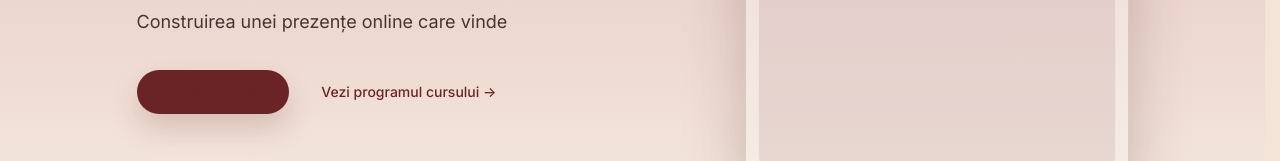
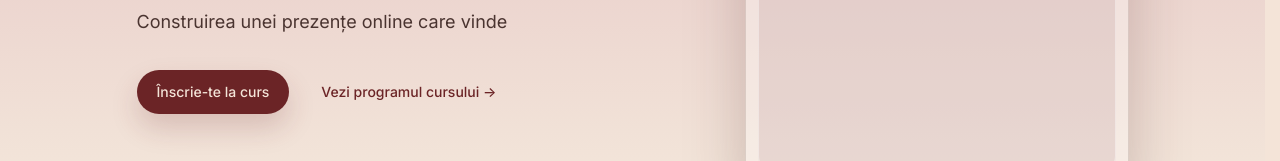
Before and after one commit to igareok921-debug/Curs-SMM, a React (Vite) app: page / in a window 1280 px wide. Shown: the part 459-620 px from the top of the page. Built offline with nearby package versions, Linux system fonts and the light colour scheme; the HTML template or start-up script is replaced by a standard one.

Commit message:
Fix hero CTA colors

```diff
--- a/src/sections/Hero.tsx
+++ b/src/sections/Hero.tsx
@@ -22,7 +22,7 @@ export function Hero() {
                   type="button"
                   variant="primary"
                   hoverScale={1.04}
-                  className="bg-bg text-burgundy shadow-[0_14px_28px_rgba(107,36,38,0.18)] hover:bg-[#F4E4D8] hover:text-burgundy"
+                  className="!bg-burgundy !text-bg shadow-[0_14px_28px_rgba(107,36,38,0.18)] hover:!bg-[#F4E4D8] hover:!text-burgundy"
                 >
                   {content.hero.cta}
                 </Button>
```
